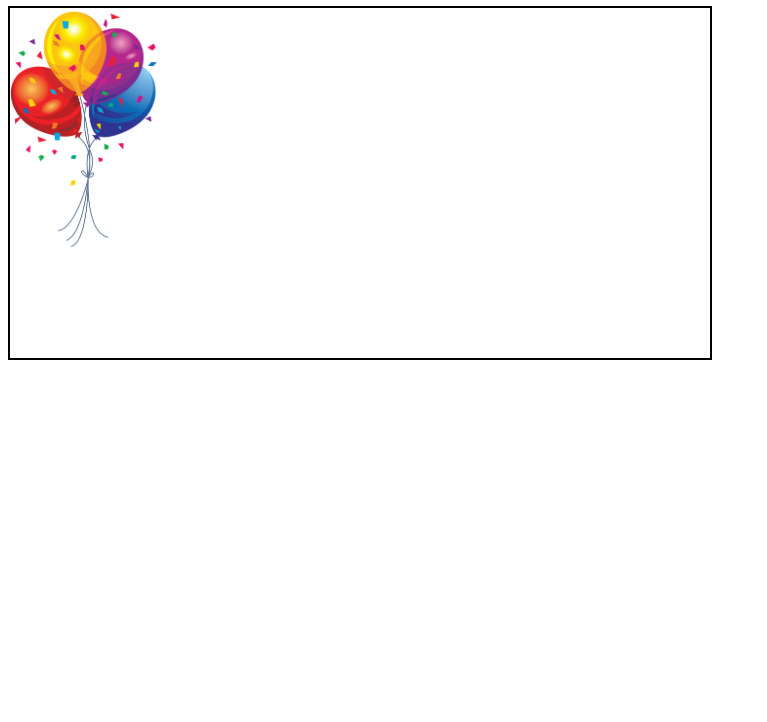
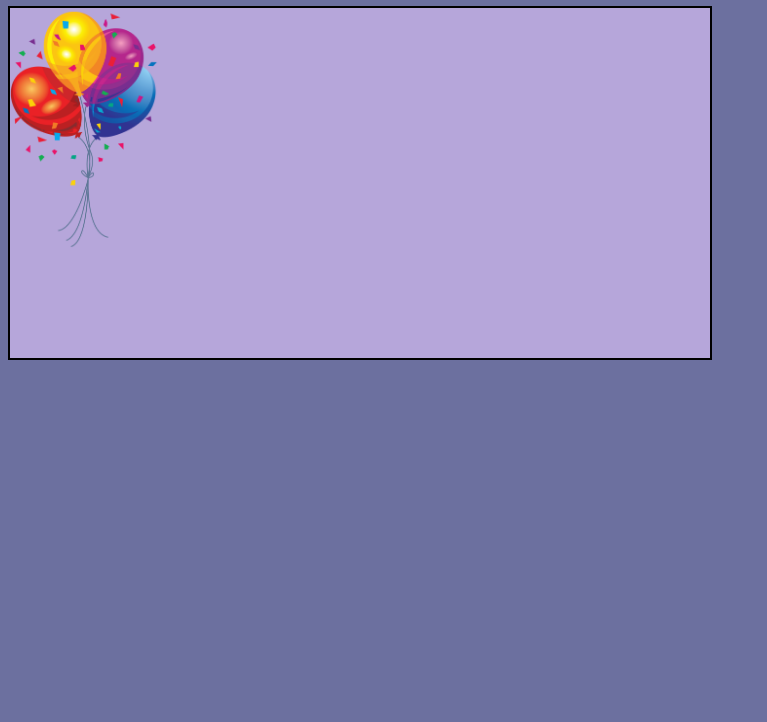
Before and after one commit to Max1mmus/draggable-image-on-canvas, a website: page index.html in a window 1280 px wide. Shown: the part 78-800 px from the top of the page, without its empty margins (0-767 px from the left). Drawn offline with Linux system fonts and the light colour scheme.

Commit message:
added background colors

```diff
--- a/draggable.css
+++ b/draggable.css
@@ -1,5 +1,9 @@
+body {
+    background-color: #6C709F;
+}
 canvas {
     border: 2px solid;
+    background-color: rgb(182, 166, 218);
 }
 h1 {
     font-family: "Amatic SC" , Arial, Helvetica, sans-serif;
```
